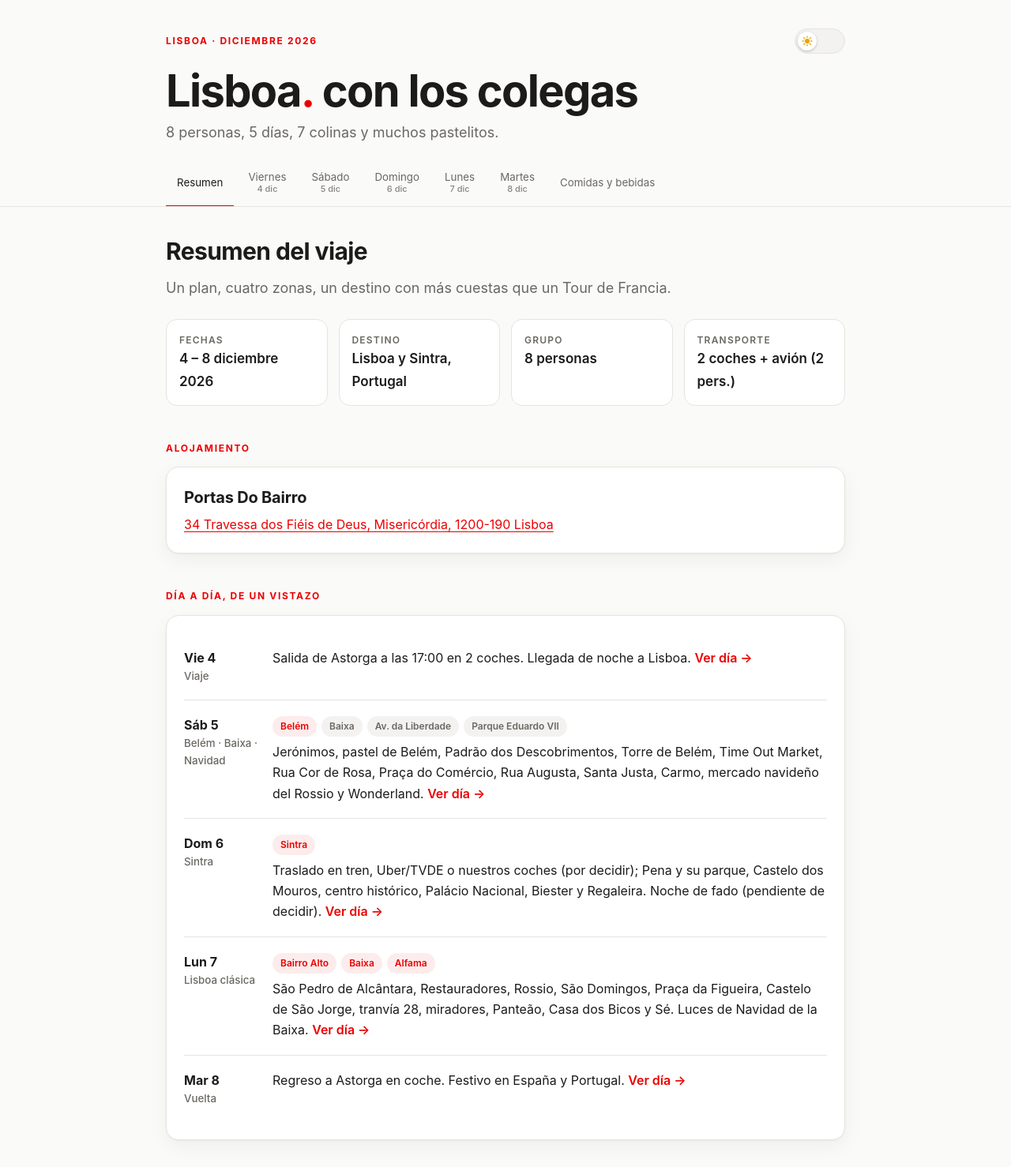
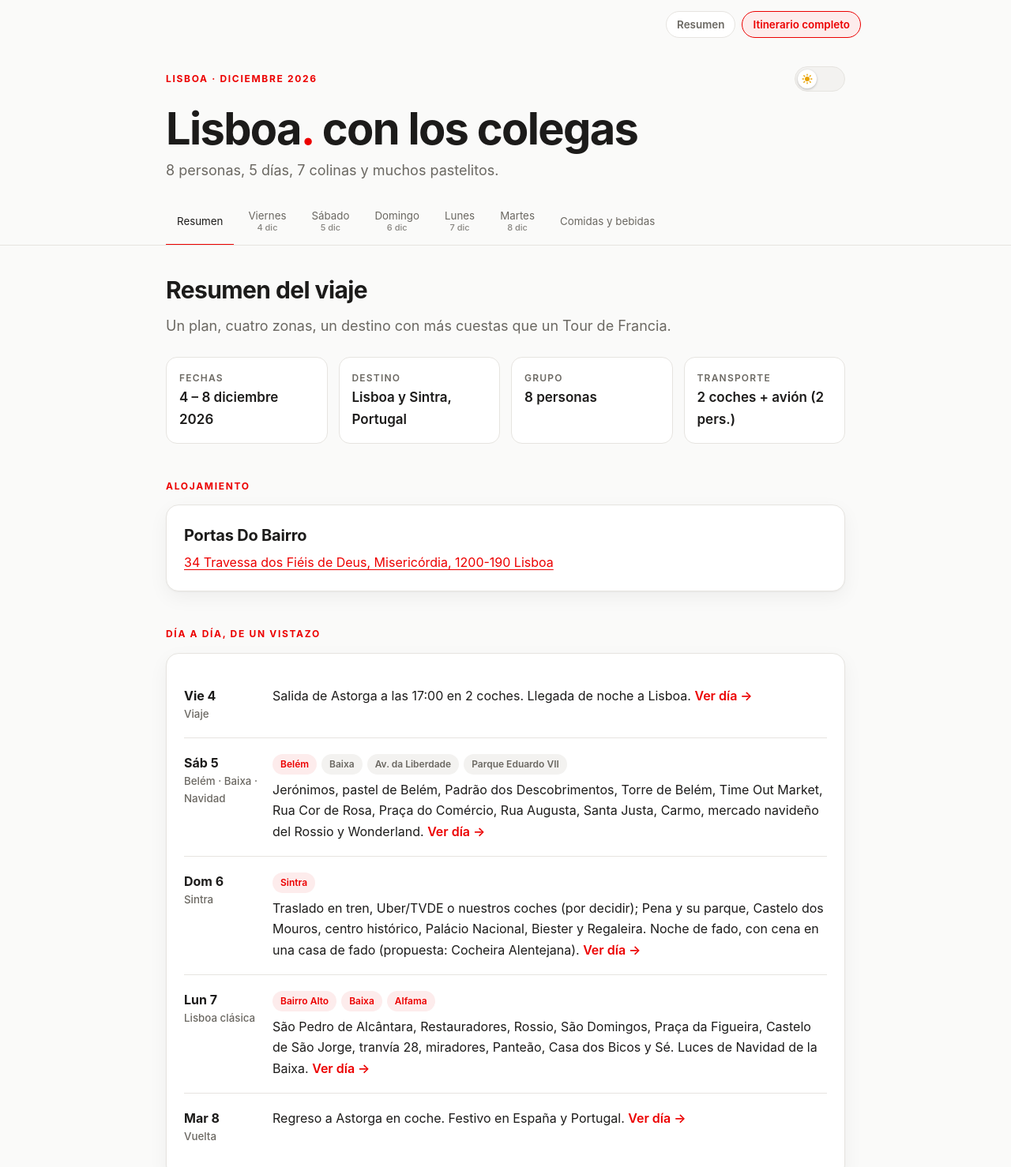
Before and after one commit to marcrecor/mis-cosas, a plain HTML site: page viajes/2026-lisboa/itinerario-completo.html in a window 1280 px wide. Shown: the top 1478 px of the page at 79% size. Drawn offline with Linux system fonts and the light colour scheme.

Commit message:
actualizar fado e incluir github page
Actualizar propuesta de fado en el itinerario de Lisboa

```diff
--- a/viajes/2026-lisboa/itinerario-completo.html
+++ b/viajes/2026-lisboa/itinerario-completo.html
@@ -841,10 +841,36 @@
         justify-self: start
       }
     }
-  </style>
+
+    .site-switch {
+      width: min(100% - 32px, 900px);
+      margin: 14px auto 0;
+      display: flex;
+      justify-content: flex-end;
+      gap: 8px;
+      flex-wrap: wrap;
+      font: 600 .84rem/1.2 -apple-system, BlinkMacSystemFont, "Segoe UI", sans-serif;
+    }
+    .site-switch a {
+      display: inline-block;
+      padding: 8px 13px;
+      border: 1px solid var(--line);
+      border-radius: 999px;
+      color: var(--muted);
+      background: var(--surface);
+      text-decoration: none;
+    }
+    .site-switch a[aria-current="page"] {
+      color: var(--accent);
+      border-color: var(--accent);
+      background: var(--accent-soft);
+    }
+</style>
 </head>
 
 <body>
+  <nav class="site-switch" aria-label="Versión del itinerario"><a href="../">Resumen</a><a href="./" aria-current="page">Itinerario completo</a></nav>
+
   <header class="top">
     <div class="wrap">
       <div class="topbar">
@@ -924,7 +950,7 @@
               <div>
                 <span class="pill red">Sintra</span><br>Traslado en tren, Uber/TVDE o nuestros coches (por decidir);
                 Pena y su parque, Castelo dos Mouros, centro histórico, Palácio Nacional, Biester y Regaleira. Noche de
-                fado (pendiente de decidir). <a data-go="dom">Ver día →</a>
+                fado, con cena en una casa de fado (propuesta: Cocheira Alentejana). <a data-go="dom">Ver día →</a>
               </div>
             </li>
             <li>
@@ -2000,7 +2026,7 @@
             <li>Biester Palace</li>
             <li class="pend">Palácio da Regaleira · entrada por decidir</li>
             <li>Vuelta a Lisboa</li>
-            <li class="pend">Noche · Espectáculo de fado (pendiente de decidir)</li>
+            <li>Noche · Fado y cena (propuesta: Cocheira Alentejana)</li>
           </ul>
           <div class="legend"><i class="p"></i>Entrada, transporte o actividad pendiente de decidir</div>
         </div>
@@ -2329,9 +2355,9 @@
           </div>
         </div>
 
-        <h3 id="dom-fado">Noche · Fado (pendiente de decidir)</h3>
+        <h3 id="dom-fado">Noche · Fado y cena</h3>
         <div class="say">
-          <p>Si volvemos con tiempo, podemos cerrar el día con fado. Esta música urbana portuguesa se asocia sobre todo
+          <p>Si volvemos con tiempo, podemos cerrar el día con fado y cena en una casa de fado. Como propuesta tenemos <a href="https://maps.app.goo.gl/d81BNEZna8vwJWhU8?g_st=ac" target="_blank" rel="noopener">Cocheira Alentejana</a>, donde podemos disfrutar de la actuación mientras cenamos. Esta música urbana portuguesa se asocia sobre todo
             a Lisboa y a barrios como Mouraria, Alfama y Bairro Alto. Entre las figuras más conocidas están Maria
             Severa, cantante del siglo XIX convertida en leyenda, y Amália Rodrigues, la artista que llevó el fado a
             públicos de todo el mundo durante el siglo XX.</p>
@@ -2343,9 +2369,7 @@
         <div class="box eye"><span class="bt">Normas del fado</span>Antes de empezar pueden pedir <i>"silêncio, que se
             vai cantar o fado"</i>. Durante las canciones el público guarda silencio y el servicio puede detenerse;
           comprobamos si la reserva incluye cena.</div>
-        <div class="warn"><b>Importante:</b> el fado sigue pendiente de decidir. Si lo mantenemos, reservamos con
-          antelación y escogemos entre cena con espectáculo o actuación; el recorrido por Sintra no debe hacernos llegar
-          tarde.</div>
+        <div class="warn"><b>Propuesta:</b> Cocheira Alentejana para ver fado mientras cenamos. Conviene consultar sus horarios y reservar con antelación; el recorrido por Sintra no debe hacernos llegar tarde.</div>
 
         <h3>Preguntas del día</h3>
         <div class="qs">
```
Also changed, not shown: viajes/2026-lisboa/itinerario-resumen.html (+28 -2 lines), 1 other file.
